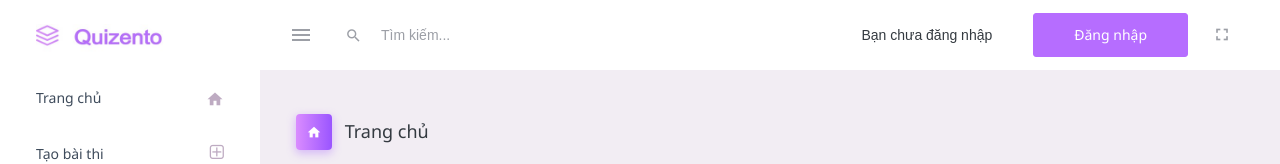
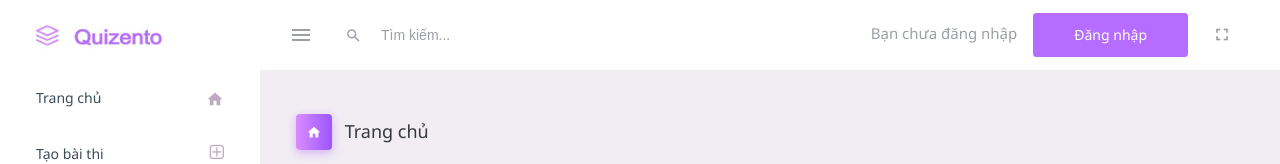
Before and after one commit to khanhhd0612/front-end, a React (Create React App) app: page / in a window 1280 px wide. Shown: the top 164 px of the page. Built offline with nearby package versions, Linux system fonts and the light colour scheme; no server answers.

Commit message:
update header

```diff
--- a/src/components/layouts/header.js
+++ b/src/components/layouts/header.js
@@ -121,7 +121,7 @@ export default function Header() {
                         </li>
                     ) : (
                         <li>
-                            <button className="btn">Bạn chưa đăng nhập</button>
+                            <p className="d-inline p-3 ">Bạn chưa đăng nhập</p>
                             <Link to="/dang-nhap" className="btn btn-primary">Đăng nhập</Link>
                         </li>
                     )}
```
